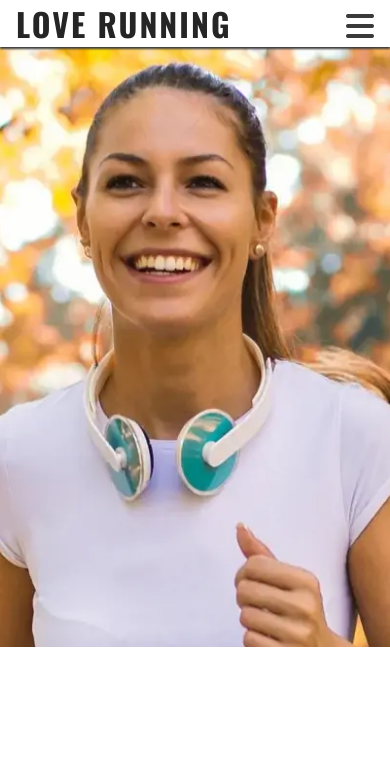
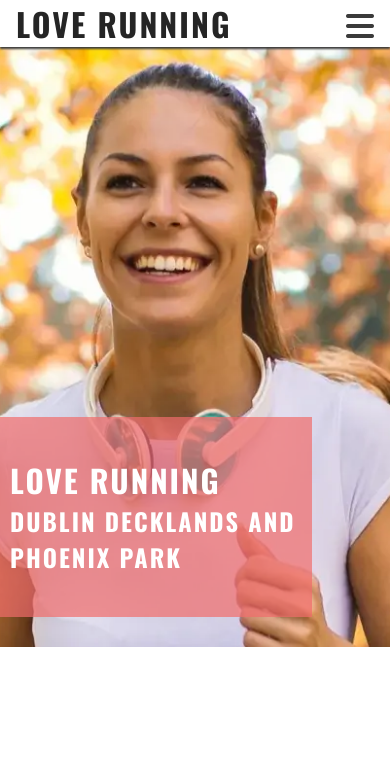
Before and after one commit to JesseRoss001/Love-running-project, a plain HTML site: page index.html in a window 390 px wide. Shown: the top 774 px of the page. Drawn offline with nearby package versions, Linux system fonts and the light colour scheme.

```diff
--- a/assets/css/style.css
+++ b/assets/css/style.css
@@ -21,6 +21,13 @@ body {
      font-family: "Lato",sans-serif;
 }
 
+h1,h2,h3 {
+    font-family : "Oswald",san-serif;
+    text-transform: uppercase;
+    letter-spacing: 2px;
+    color:#252525;
+}
+
 /* header */
 
 header {
@@ -40,12 +47,7 @@ header a {
     color:inherit;
 }
 
-h1 {
-    font-family : "Oswald",san-serif;
-    text-transform: uppercase;
-    letter-spacing: 2px;
-    color:#252525;
-}
+
 
 #menu {
     font-size:110%;
@@ -97,10 +99,24 @@ main {
 }
 /*hero section */
 #hero {
+    position:relative;
     height:600px;
     width:100%;
     background: url("../images/hero-image.webp") no-repeat center center/cover;
 }
+/*final rgba value sets the opacity so it is semi-transparent */
+#cover-text {
+    position: absolute;
+    bottom:30px;
+    width:80%;
+    min-height:200px;
+    padding-top: 40px;
+    padding-left: 10px;
+    background-color:rgba(241,109,107,0.7);
+    font-size: 130%;
+}
+
+#cover-text >h2, h3 {color:#ffffff;}
 
 /*footer */
 
--- a/index.html
+++ b/index.html
@@ -47,7 +47,10 @@
      <!--Section for where the main content will go -->
     <main>
         <section id="hero" >
-
+        <div id="cover-text">
+            <h2>Love Running</h2>
+            <h3>Dublin Decklands and Phoenix Park</h3>
+        </div>
 
         </section>
 
```
